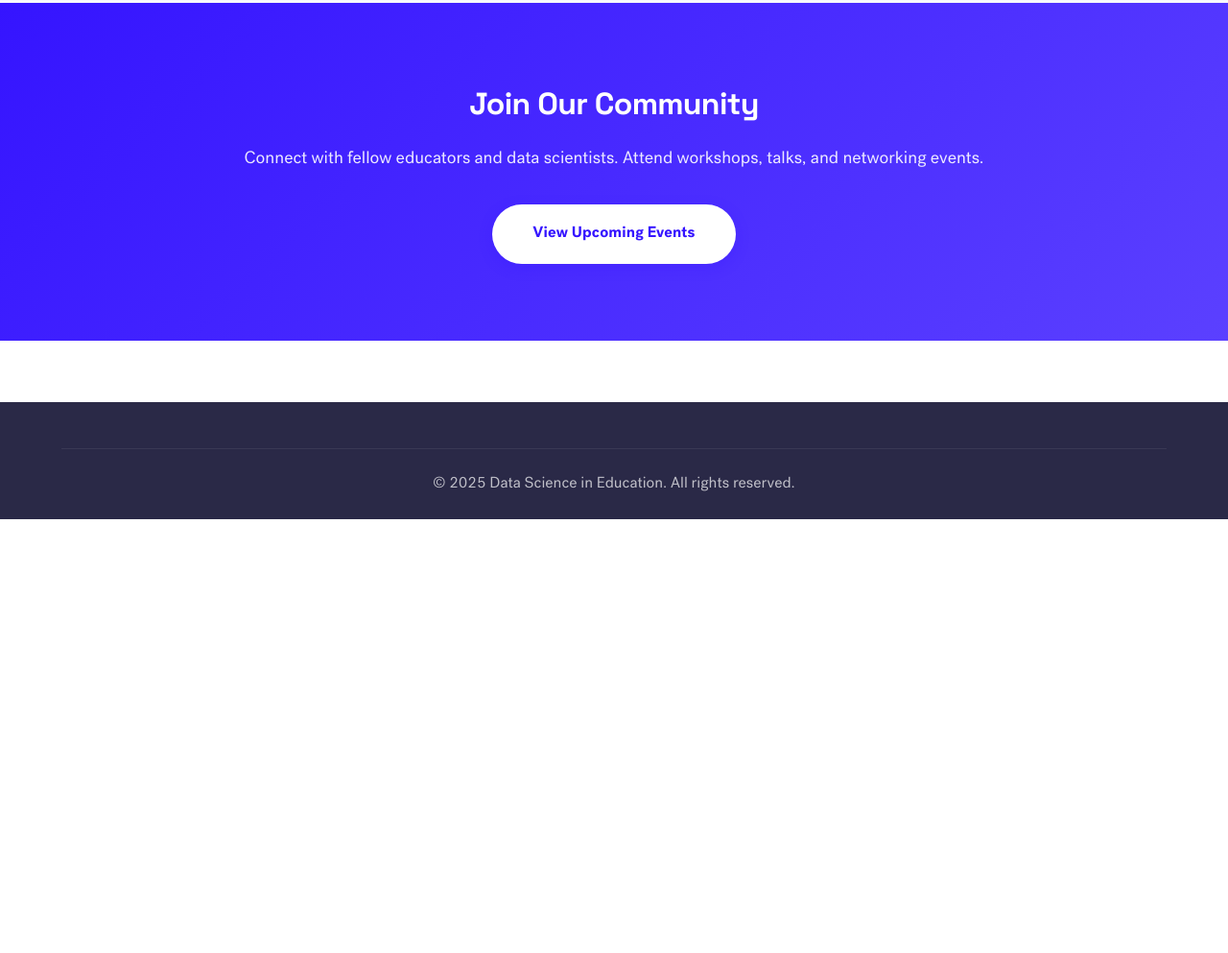
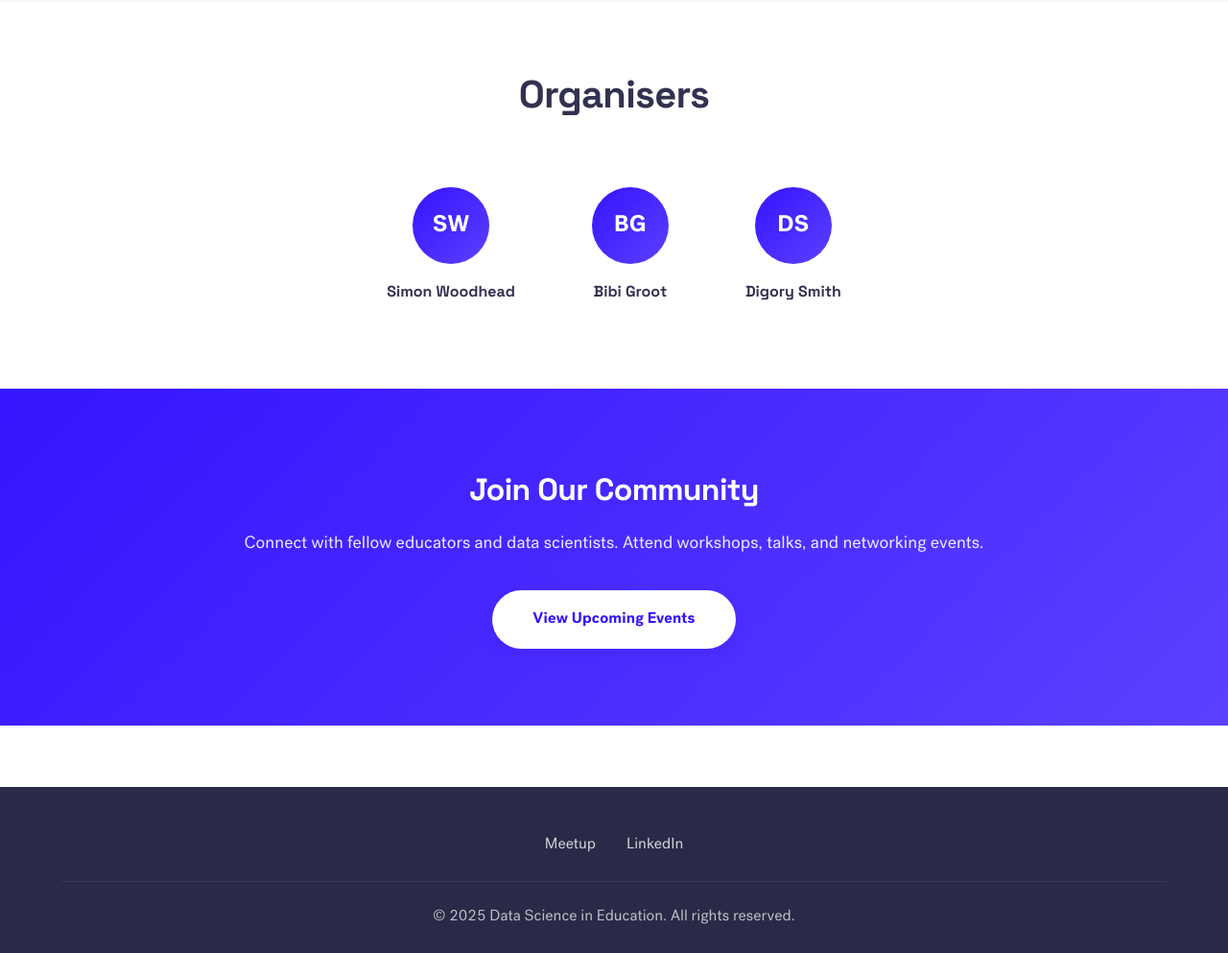
Before and after one commit to data-science-in-education/dsie-site, a website: page index.html in a window 1280 px wide. Shown: the part 918-1911 px from the top of the page at 96% size. Before the commit the page ends 1459 px from the top, so only its background shows below. Drawn offline with Linux system fonts and the light colour scheme.

Commit message:
Add organisers section and LinkedIn links
- Add organisers section with Simon, Bibi, and Digory
- Link organiser cards to LinkedIn profiles
- Add footer links for Meetup and company LinkedIn

Co-Authored-By: Claude Opus 4.5 <noreply@anthropic.com>

```diff
--- a/css/styles.css
+++ b/css/styles.css
@@ -616,6 +616,59 @@ section p {
     font-weight: bold;
 }
 
+/* Organisers Section */
+.organisers {
+    background-color: var(--bg-white);
+    padding: 4rem 0;
+}
+
+.organisers h2 {
+    text-align: center;
+    margin-bottom: 2.5rem;
+}
+
+.organisers-grid {
+    display: flex;
+    justify-content: center;
+    gap: 2rem;
+    flex-wrap: wrap;
+}
+
+.organiser-card {
+    display: flex;
+    flex-direction: column;
+    align-items: center;
+    text-decoration: none;
+    padding: 1.5rem;
+    border-radius: 12px;
+    transition: var(--transition);
+}
+
+.organiser-card:hover {
+    background-color: var(--bg-light);
+    transform: translateY(-2px);
+}
+
+.organiser-avatar {
+    width: 80px;
+    height: 80px;
+    border-radius: 50%;
+    background: linear-gradient(135deg, var(--primary-color) 0%, #5B40FF 100%);
+    color: white;
+    display: flex;
+    align-items: center;
+    justify-content: center;
+    font-size: 1.5rem;
+    font-weight: 700;
+    margin-bottom: 1rem;
+}
+
+.organiser-card h3 {
+    color: var(--text-dark);
+    font-size: 1rem;
+    font-weight: 600;
+}
+
 /* CTA Section */
 .cta-section {
     background: linear-gradient(135deg, var(--primary-color) 0%, #5B40FF 100%);
@@ -646,6 +699,25 @@ section p {
     color: white;
     padding: 3rem 0 1.5rem;
     margin-top: 4rem;
+}
+
+.footer-links {
+    display: flex;
+    justify-content: center;
+    gap: 2rem;
+    margin-bottom: 1.5rem;
+}
+
+.footer-links a {
+    color: white;
+    text-decoration: none;
+    opacity: 0.8;
+    transition: var(--transition);
+}
+
+.footer-links a:hover {
+    opacity: 1;
+    color: var(--accent-color);
 }
 
 .footer-content {
--- a/index.html
+++ b/index.html
@@ -34,6 +34,26 @@
         </div>
     </section>
 
+    <section class="organisers">
+        <div class="container">
+            <h2>Organisers</h2>
+            <div class="organisers-grid">
+                <a href="https://www.linkedin.com/in/simon-woodhead/" class="organiser-card" target="_blank" rel="noopener">
+                    <div class="organiser-avatar">SW</div>
+                    <h3>Simon Woodhead</h3>
+                </a>
+                <a href="https://www.linkedin.com/in/bibi-groot-12757522/" class="organiser-card" target="_blank" rel="noopener">
+                    <div class="organiser-avatar">BG</div>
+                    <h3>Bibi Groot</h3>
+                </a>
+                <a href="https://www.linkedin.com/in/digory-smith/" class="organiser-card" target="_blank" rel="noopener">
+                    <div class="organiser-avatar">DS</div>
+                    <h3>Digory Smith</h3>
+                </a>
+            </div>
+        </div>
+    </section>
+
     <section class="cta-section">
         <div class="container">
             <h2>Join Our Community</h2>
@@ -44,6 +64,10 @@
 
     <footer class="footer">
         <div class="container">
+            <div class="footer-links">
+                <a href="https://www.meetup.com/data-science-in-education/" target="_blank" rel="noopener">Meetup</a>
+                <a href="https://www.linkedin.com/company/data-science-in-education" target="_blank" rel="noopener">LinkedIn</a>
+            </div>
             <div class="footer-bottom">
                 <p>&copy; 2025 Data Science in Education. All rights reserved.</p>
             </div>
```
